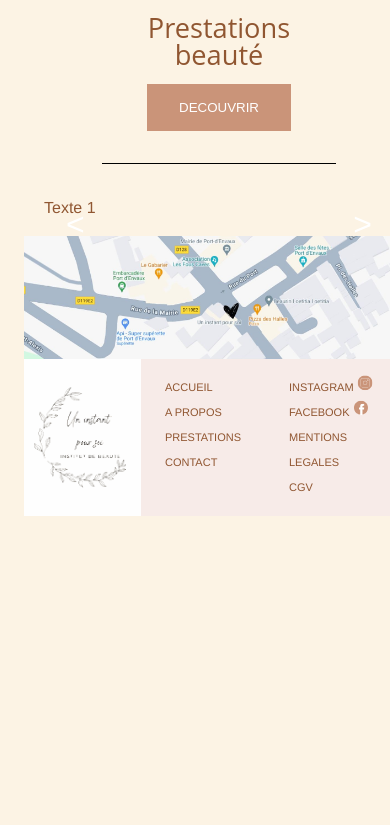
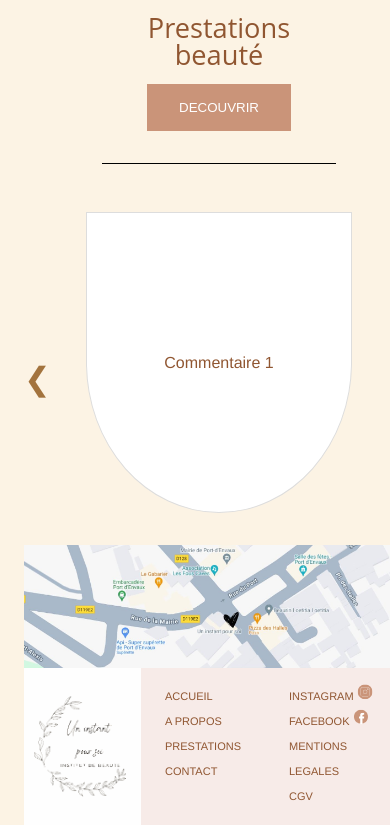
Before and after one commit to julien-rousselot/UnInstantPourSoi, a React (Vite) app: page / in a window 390 px wide. Shown: the part 2936-3761 px from the top of the page. Before the commit the page ends 3452 px from the top, so only its background shows below. Built offline with nearby package versions, Linux system fonts and the light colour scheme; a web font is replaced by a local one.

Commit message:
caroussel phone update

```diff
--- a/src/component/Accueil/Accueil.tsx
+++ b/src/component/Accueil/Accueil.tsx
@@ -12,13 +12,7 @@ import ligne from '../../assets/images/ligne.svg';
 import Carousel from '../Message/Message';
 
 function Accueil () {
-    const items = [
-        "Texte 1",
-        "Texte 2",
-        "Texte 3",
-        "Texte 4",
-        "Texte 5",
-      ];
+
 
     return(
     <>
@@ -61,7 +55,7 @@ function Accueil () {
                 <span></span>
             </section>
             <section>
-                <Carousel items={items} />
+                <Carousel />
             </section>
         </footer>
     </>
--- a/src/component/Message/Message.scss
+++ b/src/component/Message/Message.scss
@@ -1,89 +1,54 @@
-// .clientRetour h2{
-//     font-weight: bold;
-//     margin: 1rem 0;
-//     text-align: center;
-//     font-family: "Alice", serif;
-//     color: #CA9479;
-//     font-size: 1.5rem;
-//     width: 100vw;
-// }
-// .retour {
-//     position: relative;
-//     display: flex;
-//     flex-direction: row;
-//     background-color: #ddb682;
-//     align-items: center;
-//     justify-content: space-around;
-//     padding: 0rem 0 0.5rem 0;
-//     height: 30vh;
-//     width: 100vw;
-// }
+.carousel-container {
+  position: relative;
+  width: 100%;
+  // max-width: 1200px;
+  margin: 0 auto;
+  overflow: hidden;
+}
 
-// #commentLeft{
-//     width: 4rem;
-//     background-color: #fff;
-//     border-radius: 50%;
-// }
-
-// #commentRight{
-//     width: 4rem;
-//     background-color: #fff;
-//     transform: rotate(-180deg);
-//     border-radius: 50%;
-// }
-
-// .commentaire{
-//     display: flex;
-//     flex-direction: column;
-//     justify-content: center;
-//     line-height: 1.5rem;
-//     background-color: #ffffff;
-//     width:40vw;
-//     height: 18vh;
-//     padding: 2rem 3rem;
-//     border-radius: 5px;
-// }
-
-// #name{
-//     font-weight: bold;
-//     display: flex;
-//     justify-content: flex-end;
-//     align-content: flex-end;
-//     color: #CA9479;
-// }
-// .message-institut{
-//     width: 267px;
-//     height: 302px;
-//     background-color: #1aa5cf;
-// }
-// @media (min-width: 1025px) {
-//     #commentLeft:hover, #commentRight:hover{
-//         background-color: #d2d5ee;
-//         width: 4.5rem;
-//         transition: 0.2s;
-//     }
-// }
-/* Conteneur principal du carrousel */
 .carousel {
   display: flex;
   align-items: center;
   position: relative;
-    width: 100%;
-    overflow: hidden;
 }
 
-  .carousel-content {
+.carousel-items {
   display: flex;
-    transition: transform 0.5s ease;
+  transition: transform 0.3s ease-in-out;
+  // background-color: aqua;
+  padding: 0 5rem;
 }
 
 .carousel-item {
-    min-width: 100%;
+  text-align: center;
+  box-sizing: border-box;
+  display: flex;
+  justify-content: center;
+  align-items: center;
+  width: 100vw;  /* Largeur de chaque commentaire */
+  // // background-color: white; /* Fond blanc pour chaque commentaire */
+  // border: 1px solid #ddd; /* Bordure optionnelle */
+  border-radius: 0 0 50% 50%;
+}
+.carousel-item p {
+  // flex: 0 0 100%; /* Par défaut, 1 item visible sur mobile */
   padding: 20px;
+  text-align: center;
   box-sizing: border-box;
+  display: flex;
+  justify-content: center;
+  align-items: center;
+  height: 301px; /* Hauteur de chaque commentaire */
+  width: 266px;  /* Largeur de chaque commentaire */
+  background-color: white; /* Fond blanc pour chaque commentaire */
+  border: 1px solid #ddd; /* Bordure optionnelle */
+  margin: 2rem;
+  border-radius: 0 0 50% 50%;
 }
-
-  .carousel-arrow {
+.carousel {
+  justify-content: center; /* Centre le contenu du carousel */
+}
+.carousel-btn {
   position: absolute;
   top: 50%;
   transform: translateY(-50%);
@@ -91,24 +56,22 @@
   border: none;
   font-size: 2rem;
   cursor: pointer;
+  z-index: 2;
+  color: #a3733d;
+}
+.carousel-items > :not(.carousel-item) {
+  display: none; /* Cache les autres commentaires */
+}
+.left-btn {
+  left: -2rem;
 }
 
-  .carousel-arrow.left {
-    left: 10px;
+.right-btn {
+  right: -2rem;
 }
 
-  .carousel-arrow.right {
-    right: 10px;
-  }
-
-  @media (min-width: 600px) {
+@media (min-width: 640px) {
   .carousel-item {
-      min-width: 50%;
+    width: 266px; /* Taille fixe pour desktop */
   }
 }
-
-  @media (min-width: 1024px) {
-    .carousel-item {
-      min-width: 33.33%;
-    }
-  }
--- a/src/component/Message/Message.tsx
+++ b/src/component/Message/Message.tsx
@@ -131,53 +131,102 @@
 // };
 
 // export default MyCarousel;
-import React, { useState } from 'react';
 import './Message.scss';
 
-const Carousel = ({ items }) => {
-  const [currentIndex, setCurrentIndex] = useState(0);
 
-  const prevSlide = () => {
-    const lastIndex = items.length - 1;
-    const shouldResetIndex = currentIndex === 0;
-    const newIndex = shouldResetIndex ? lastIndex : currentIndex - 1;
-    setCurrentIndex(newIndex);
+
+
+// const Carousel = () => {
+//   const [index, setIndex] = useState(0);
+
+//   const comments = [
+//     "Commentaire 1",
+//     "Commentaire 2",
+//     "Commentaire 3",
+//     "Commentaire 4",
+//     "Commentaire 5",
+//     "Commentaire 6",
+//   ];
+
+//   const visibleComments = window.innerWidth > 640 ? 3 : 1; // 3 en desktop, 1 en mobile
+
+//   const handleNext = () => {
+//     if (index < comments.length - visibleComments) {
+//       setIndex((prevIndex) => prevIndex + 1);
+//     } else {
+//       setIndex(0); // Retour au début
+//     }
+//   };
+
+//   const handlePrev = () => {
+//     if (index > 0) {
+//       setIndex((prevIndex) => prevIndex - 1);
+//     } else {
+//       setIndex(comments.length - visibleComments); // Retour à la fin
+//     }
+//   };
+
+//   return (
+//     <div className="carousel-container">
+//       <button className="carousel-btn left-btn" onClick={handlePrev}>
+//         &#10094;
+//       </button>
+//       <div className="carousel">
+//         <div
+//           className="carousel-items"
+//           style={{ transform: `translateX(-${index * (100 / visibleComments)}%)` }}
+//         >
+//           {comments.map((comment, idx) => (
+//             <div className="carousel-item" key={idx}>
+//               <p>{comment}</p>
+//             </div>
+//           ))}
+//         </div>
+//       </div>
+//       <button className="carousel-btn right-btn" onClick={handleNext}>
+//         &#10095;
+//       </button>
+//     </div>
+//   );
+// };
+
+// export default Carousel;
+
+
+import { useState } from 'react';
+
+const Carousel = () => {
+  const [index, setIndex] = useState(0);
+
+  const comments = [
+    "Commentaire 1",
+    "Commentaire 2",
+    "Commentaire 3",
+    "Commentaire 4",
+    "Commentaire 5",
+    "Commentaire 6",
+  ];
+
+  const handleNext = () => {
+    setIndex((prevIndex) => (prevIndex + 1) % comments.length); // Retourne au premier commentaire après le dernier
   };
 
-  const nextSlide = () => {
-    const lastIndex = items.length - 1;
-    const shouldResetIndex = currentIndex === lastIndex;
-    const newIndex = shouldResetIndex ? 0 : currentIndex + 1;
-    setCurrentIndex(newIndex);
-  };
-
-  const getVisibleItems = () => {
-    const screenWidth = window.innerWidth;
-    if (screenWidth < 600) {
-      return 1; // Mobile - affiche 1 item
-    } else if (screenWidth < 1024) {
-      return 2; // Tablette - affiche 2 items
-    } else {
-      return 3; // Desktop - affiche 3 items
-    }
+  const handlePrev = () => {
+    setIndex((prevIndex) => (prevIndex - 1 + comments.length) % comments.length); // Retourne au dernier commentaire après le premier
   };
 
   return (
-    <div className="carousel">
-      <button className="carousel-arrow left" onClick={prevSlide}>
-        &lt;
+    <div className="carousel-container">
+      <button className="carousel-btn left-btn" onClick={handlePrev}>
+        &#10094;
       </button>
-      <div className="carousel-content">
-        {items
-          .slice(currentIndex, currentIndex + getVisibleItems())
-          .map((item, index) => (
-            <div className="carousel-item" key={index}>
-              {item}
-            </div>
-          ))}
+      <div className="carousel">
+        <div className="carousel-item">
+          <p>{comments[index]}</p>
+        </div>
       </div>
-      <button className="carousel-arrow right" onClick={nextSlide}>
-        &gt;
+      <button className="carousel-btn right-btn" onClick={handleNext}>
+        &#10095;
       </button>
     </div>
   );
```
Lines whose indentation alone changed are shown as unchanged.
